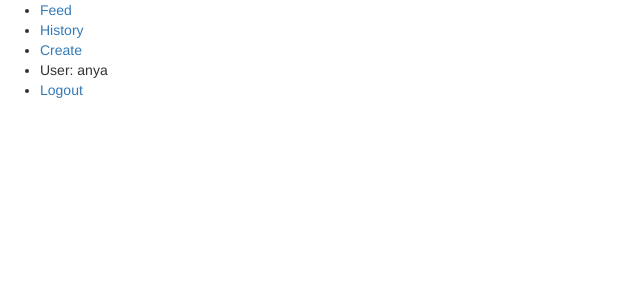
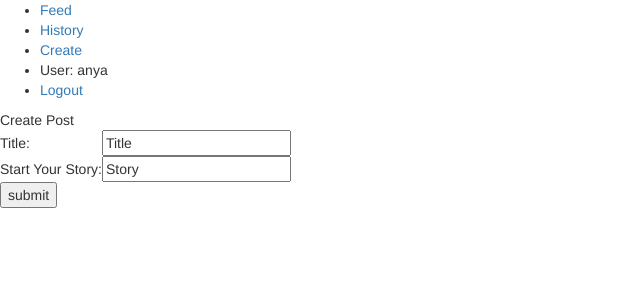
Before and after one commit to hhzrabbit/team-rrj-blog, a Flask app: page /create in a window 1280 px wide. Shown: the top 300 px of the page, without its empty margins (0-640 px from the left). Run offline with Flask 2, Linux system fonts and the light colour scheme; a user stored in the database is signed in; some libraries are stand-ins or nearby versions.

Commit message:
creat a new post works with frontend

```diff
--- a/app.py
+++ b/app.py
@@ -1,7 +1,7 @@
 from flask import Flask, render_template, request, session, redirect, url_for
 import hashlib
 import os
-import utils.accountManager
+from  utils import accountManager, dbManager
 
 app = Flask(__name__)
 f = open( "utils/key", 'r' )
@@ -21,7 +21,7 @@ def authOrCreate():
         username = formDict["username"]
         password = formDict["password"]
         loginStatus = "login failed"
-        statusNum = utils.accountManager.authenticate(username,password) #returns 0,1 or 2 for login status messate
+        statusNum = accountManager.authenticate(username,password) #returns 0,1 or 2 for login status messate
         if statusNum == 0:
             loginStatus = "user does not exist"
         elif statusNum == 1:
@@ -39,7 +39,7 @@ def authOrCreate():
         password = formDict["password"]
         pwd = formDict["pwd"]  #confirm password
         registerStatus = "register failed"
-        statusNum =  utils.accountManager.register(username,password,pwd) #returns true or false
+        statusNum = accountManager.register(username,password,pwd) #returns true or false
         if statusNum == 0:
             registerStatus = "username taken"
         elif statusNum == 1:
@@ -90,9 +90,13 @@ def newStory():
     else:
         return redirect("/")
 
-@app.route("/recieveCreate")
+@app.route("/recieveCreate", methods=['POST'])
 def recieveCreate():
-    #add new post to the database
+    formDict = request.form
+    storyTitle = formDict["storyTitle"]
+    storyContent = formDict["storyContent"]
+    createStory( storyTitle, storyContent, session["username"] )
+
     return redirect("/history")
 
 
--- a/templates/afterLogInTemplate.html
+++ b/templates/afterLogInTemplate.html
@@ -11,6 +11,10 @@
   <li> <a href="/logout">Logout</a> </li>
 </ul>
 
+  {% block title_block %}
+    <h1> {{ super() }} </h1>
+  {% endblock %}
+
   {% block content_block %}
 
   {% endblock %}
--- a/templates/create.html
+++ b/templates/create.html
@@ -4,5 +4,32 @@
 
 {% block content_block %}
 
+<form action="/recieveCreate" method="POST">
+  <table>
+    <tr>
+      <td>
+	Title:
+      </td>
+      <td>
+	<input type="text" name="storyTitle" value="Title">
+      </td>
+    </tr>
+
+    <tr>
+      <td>
+	Start Your Story:
+      </td>
+      <td>
+	<input type="text" name="storyContent" value="Story">
+      </td>
+    </tr>
+
+    <tr>
+      <td>
+	<input type="submit" name="submit" value="submit">
+      </td>
+    </tr>
+
+</form>
 
 {% endblock %}
--- a/templates/history.html
+++ b/templates/history.html
@@ -5,4 +5,5 @@
 {% block content_block %}
 
 
+
 {% endblock %}
```
Also changed, not shown: testerDB.db.
